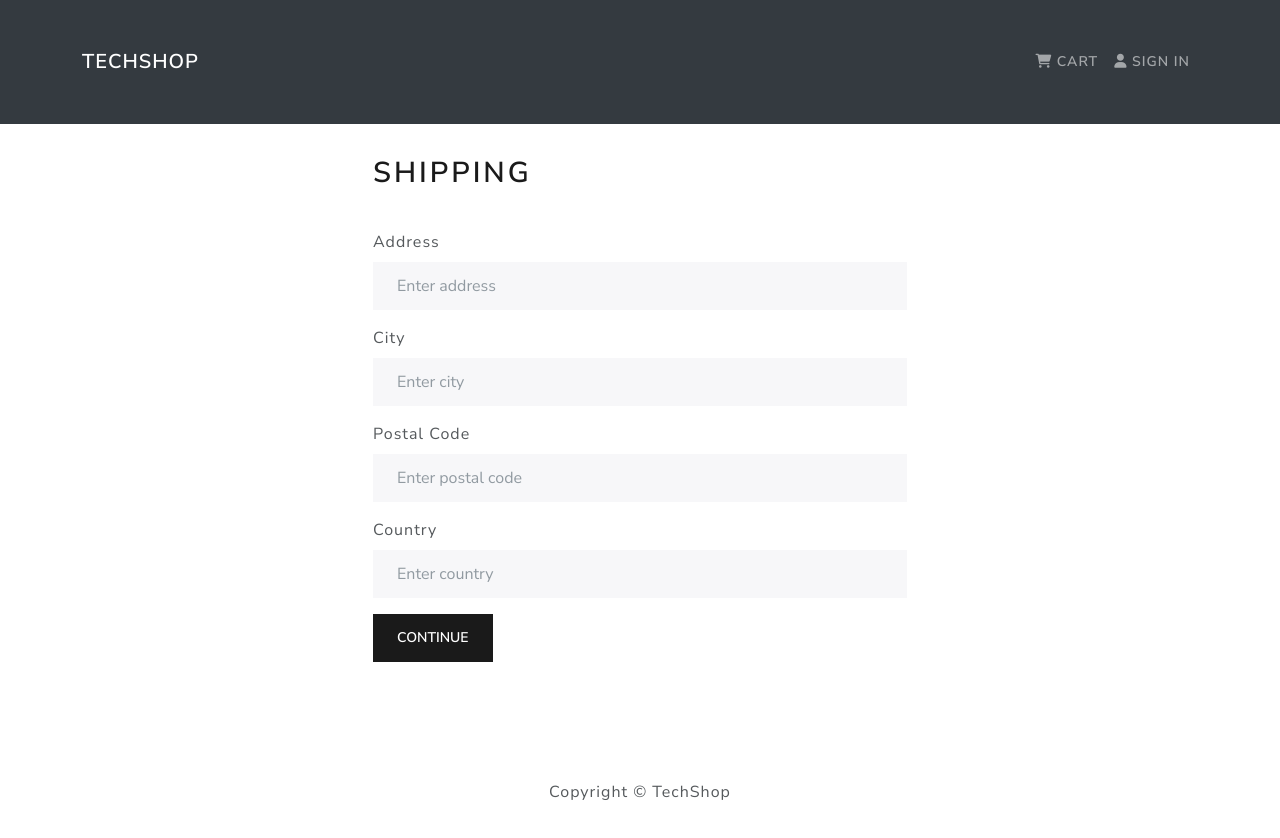
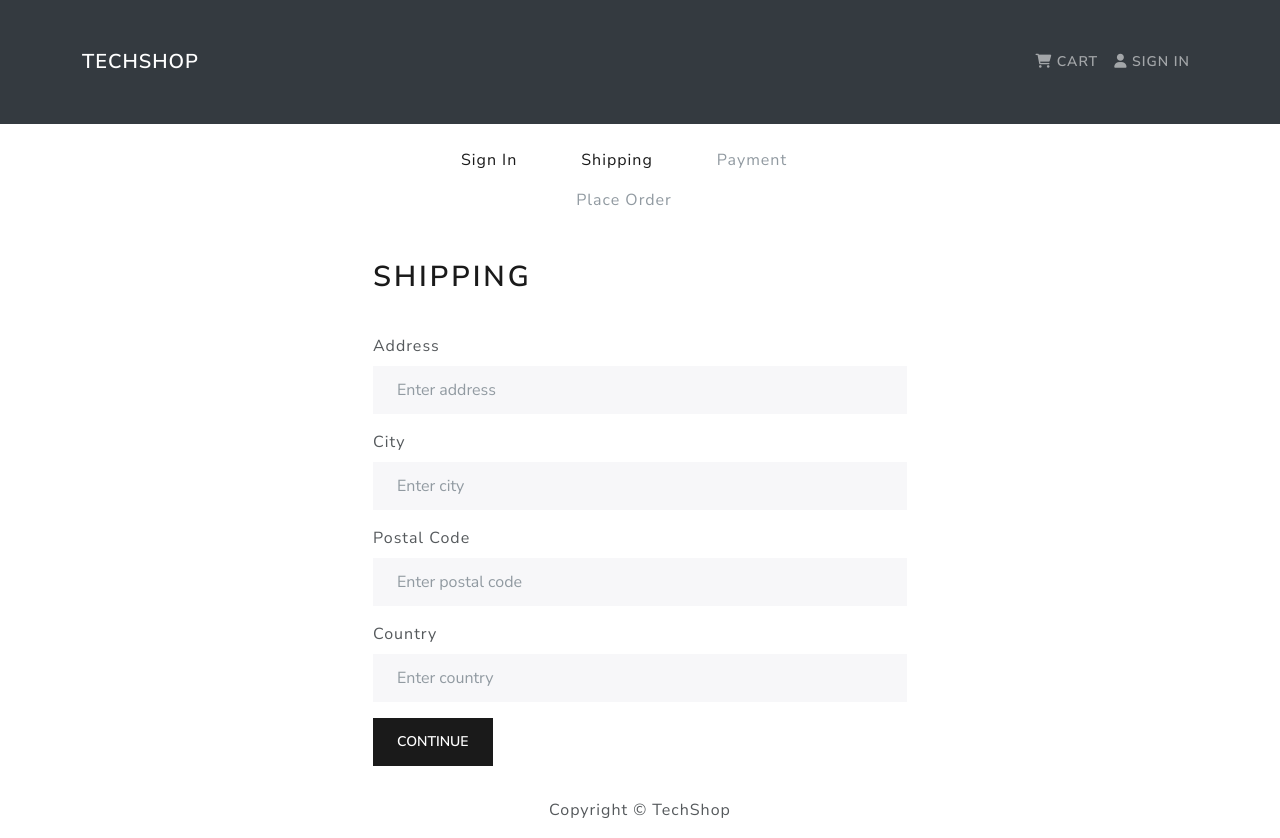
Before and after one commit to Grey-Whitt/mern-tech-shop, a React (Create React App) app in the folder client/: page /shipping in a window 1280 px wide. Built offline with nearby package versions, Linux system fonts and the light colour scheme.

Commit message:
added breadcrumbs to shipping screen and fixed logic that was creating error when redirecting to /login from breadcrumb

```diff
--- /dev/null
+++ b/client/src/components/CheckoutSteps.js
@@ -0,0 +1,48 @@
+import React from 'react'
+import { Nav } from 'react-bootstrap'
+import { LinkContainer } from 'react-router-bootstrap'
+
+const CheckoutSteps = ({ step1, step2, step3, step4 }) => {
+  return (
+    <Nav className='justify-content-center mb-4'>
+      <Nav.Item>
+        {step1 ? (
+          <LinkContainer to='/login'>
+            <Nav.Link>Sign In</Nav.Link>
+          </LinkContainer>
+        ) : (
+          <Nav.Link disabled>Sign In</Nav.Link>
+        )}
+      </Nav.Item>
+      <Nav.Item>
+        {step2 ? (
+          <LinkContainer to='/shipping'>
+            <Nav.Link>Shipping</Nav.Link>
+          </LinkContainer>
+        ) : (
+          <Nav.Link disabled>Shipping</Nav.Link>
+        )}
+      </Nav.Item>
+      <Nav.Item>
+        {step3 ? (
+          <LinkContainer to='/payment'>
+            <Nav.Link>Payment</Nav.Link>
+          </LinkContainer>
+        ) : (
+          <Nav.Link disabled>Payment</Nav.Link>
+        )}
+      </Nav.Item>
+      <Nav.Item>
+        {step4 ? (
+          <LinkContainer to='/placeorder'>
+            <Nav.Link>Place Order</Nav.Link>
+          </LinkContainer>
+        ) : (
+          <Nav.Link disabled>Place Order</Nav.Link>
+        )}
+      </Nav.Item>
+    </Nav>
+  )
+}
+
+export default CheckoutSteps
--- a/client/src/screens/LoginScreen.js
+++ b/client/src/screens/LoginScreen.js
@@ -7,7 +7,7 @@ import Loader from '../components/Loader'
 import FormContainer from '../components/FormContainer'
 import { login } from '../actions/userActions'
 
-const LoginScreen = () => {
+const LoginScreen = (location) => {
   const [email, setEmail] = useState('')
   const [password, setPassword] = useState('')
   const navigate = useNavigate()
@@ -17,11 +17,11 @@ const LoginScreen = () => {
   const userLogin = useSelector((state) => state.userLogin)
   const { loading, error, userInfo } = userLogin
 
-  const redirect = searchParams.get('redirect') || '/'
+  const redirect = searchParams.get('redirect')
 
   useEffect(() => {
     if (userInfo) {
-      navigate(`/${redirect}`)
+      navigate(redirect ? `/${redirect}` : '/')
     }
   }, [navigate, userInfo, redirect])
 
--- a/client/src/screens/ShippingScreen.js
+++ b/client/src/screens/ShippingScreen.js
@@ -3,6 +3,7 @@ import { useNavigate } from 'react-router-dom'
 import { Form, Button } from 'react-bootstrap'
 import { useDispatch, useSelector } from 'react-redux'
 import FormContainer from '../components/FormContainer'
+import CheckoutSteps from '../components/CheckoutSteps'
 import { saveShippingAddress } from '../actions/cartActions'
 
 const ShippingScreen = () => {
@@ -25,6 +26,7 @@ const ShippingScreen = () => {
 
   return (
     <FormContainer>
+      <CheckoutSteps step1 step2 />
       <h1>Shipping</h1>
       <Form onSubmit={submitHandler}>
         <Form.Group className='pt-3' controlId='address'>
```
